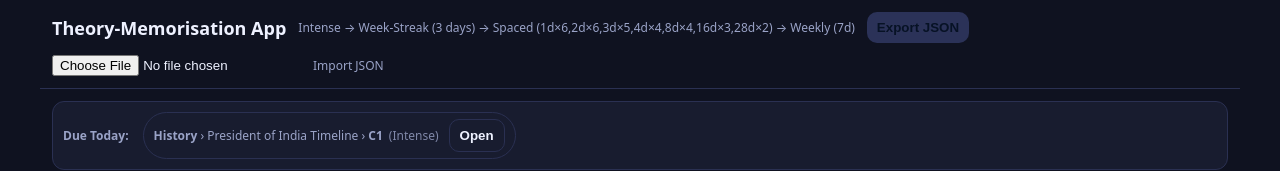
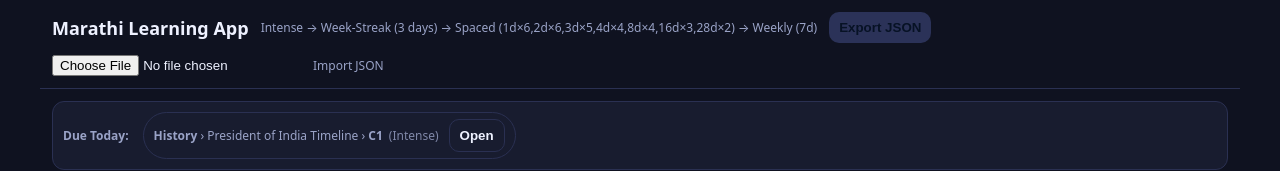
Before and after one commit to vikssarate/Marlearning, a plain HTML site: page index.html in a window 1280 px wide. Shown: the top 171 px of the page. Drawn offline with Linux system fonts and the light colour scheme.

Commit message:
Update index.html

```diff
--- a/index.html
+++ b/index.html
@@ -3,7 +3,7 @@
 <head>
 <meta charset="utf-8"/>
 <meta name="viewport" content="width=device-width,initial-scale=1,viewport-fit=cover"/>
-<title>Theory Memorisation App</title>
+<title>Marathi-Learning App</title>
 <style>
 :root{--bg:#0f1220;--card:#181c2f;--ink:#eef1ff;--muted:#9aa3c7;--line:#2a3052;--ok:#7bd88f;--bad:#ff7575;--accent:#6ca8ff}
 *{box-sizing:border-box}
@@ -65,7 +65,7 @@ ul{padding:0;margin:0}.list{display:flex;flex-direction:column;gap:8px;max-heigh
 </head>
 <body>
 <header class="wrap">
-  <h1>Theory-Memorisation App</h1>
+  <h1>Marathi Learning App</h1>
   <div class="small">Intense → Week-Streak (3 days) → Spaced (1d×6,2d×6,3d×5,4d×4,8d×4,16d×3,28d×2) → Weekly (7d)</div>
   <button id="exportJson" class="btn alt">Export JSON</button>
   <label style="display:flex;gap:8px;align-items:center">
```
